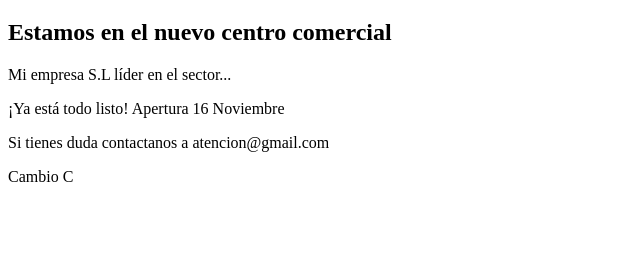
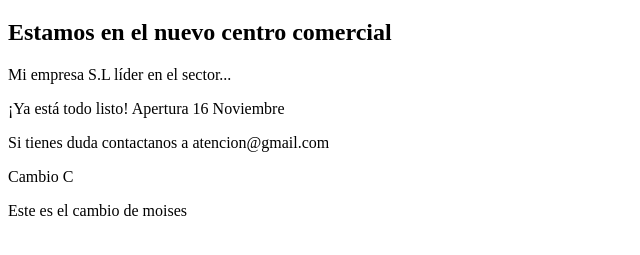
Before and after one commit to SESIOM5/proyecto, a plain HTML site: page index.html in a window 1280 px wide. Shown: the part 61-316 px from the top of the page, without its empty margins (0-640 px from the left). Drawn offline with Linux system fonts and the light colour scheme.

Commit message:
Update index.html
Este es ek cambio de moises

```diff
--- a/index.html
+++ b/index.html
@@ -12,5 +12,6 @@
     <p>¡Ya está todo listo! Apertura 16 Noviembre</p>
     <p>Si tienes duda contactanos a atencion@gmail.com</p>
     <p>Cambio C</p>
+    <p>Este es el cambio de moises</p>
 </body>
 </html>
```
